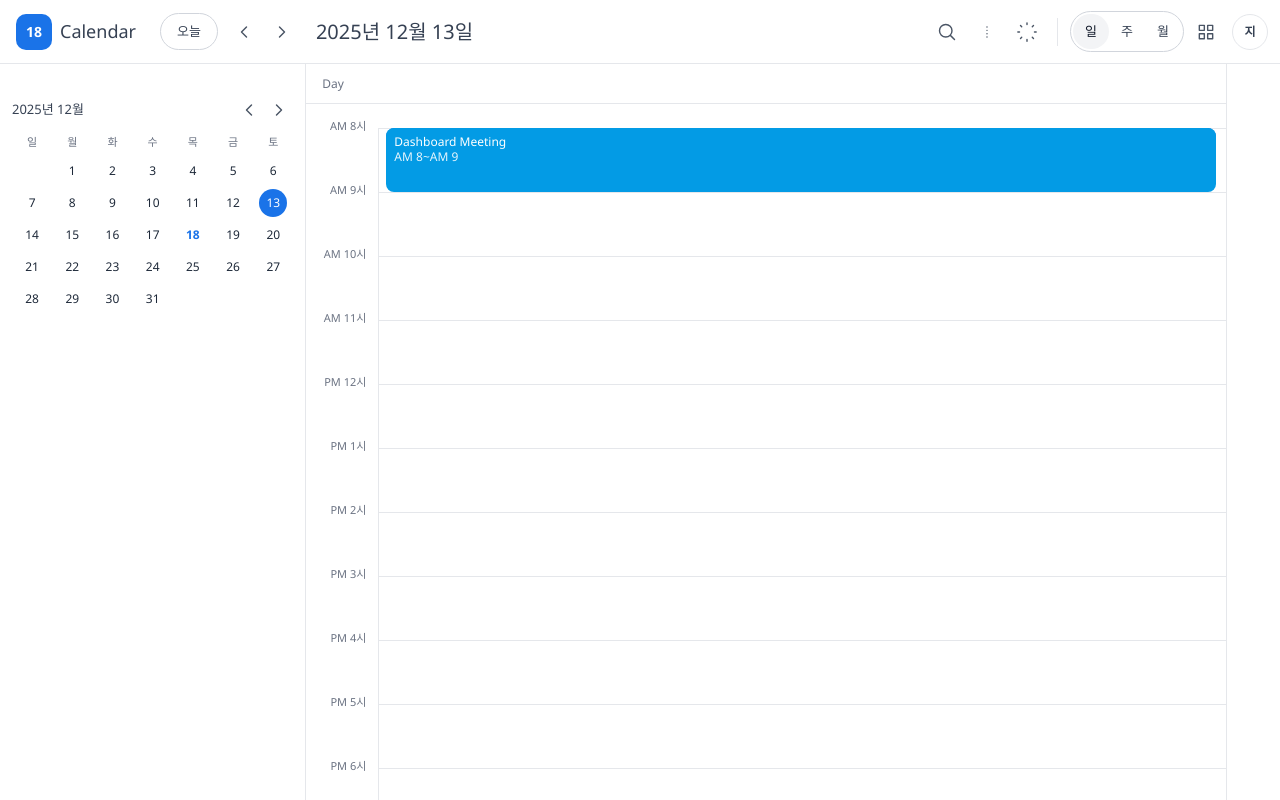
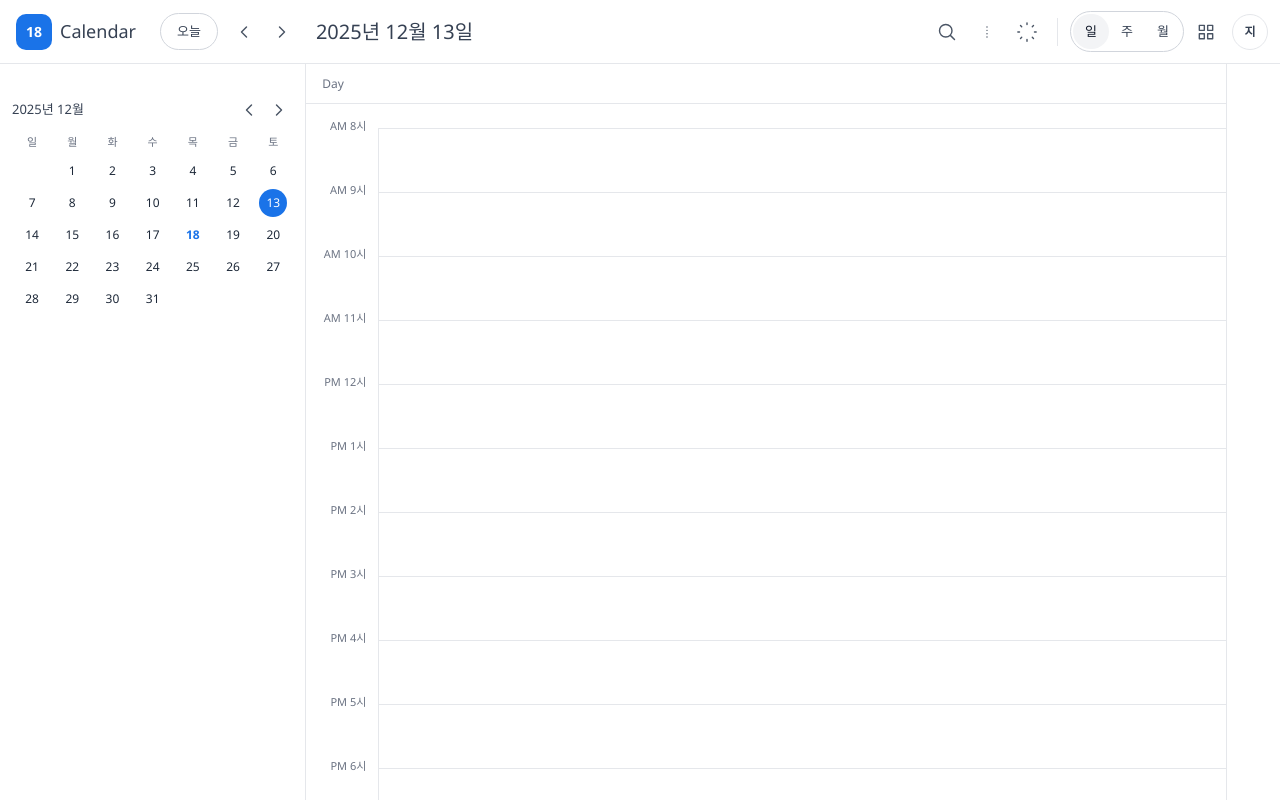
Before and after one commit to mgahn0706/serious_game, a React (Vite) app: page /calendar in a window 1280 px wide. Built offline with nearby package versions, Linux system fonts and the light colour scheme.

Commit message:
feat: add some schedules

```diff
--- a/src/features/calendar/fixtures/schedule.ts
+++ b/src/features/calendar/fixtures/schedule.ts
@@ -2,18 +2,11 @@ import type { CalendarEvent } from "../types/types";
 export const scheduleFixture: CalendarEvent[] = [
   {
     id: "e1",
-    title: "HCIL Lab Seminar",
-    location: "302-308",
-    start: "2025-12-13T11:00:00+09:00",
-    end: "2025-12-13T12:30:00+09:00",
+    title: "화니와 여행",
+    location: "강릉",
+    start: "2025-12-21T11:00:00+09:00",
+    end: "2025-12-21T12:30:00+09:00",
     variant: "outlined",
-  },
-  {
-    id: "e2",
-    title: "Dashboard Meeting",
-    start: "2025-12-13T17:00:00+09:00",
-    end: "2025-12-13T18:00:00+09:00",
-    variant: "filled",
   },
 
   // 🎄 Christmas (all-day, yearly)
@@ -35,4 +28,19 @@ export const scheduleFixture: CalendarEvent[] = [
     allDay: true,
     recurrence: "yearly",
   },
+  {
+    id: "lesson",
+    title: "피아노 학원",
+    start: "2025-12-18T19:00+09:00",
+    end: "2025-12-18T20:00+09:00",
+    variant: "filled",
+    recurrence: "weekly",
+  },
+  {
+    id: "notice",
+    title: "샤울대 입시 결과 발표",
+    start: "2024-12-15T13:00:00+09:00",
+    end: "2025-12-15T14:00:00+09:00",
+    variant: "outlined",
+  },
 ];
```
